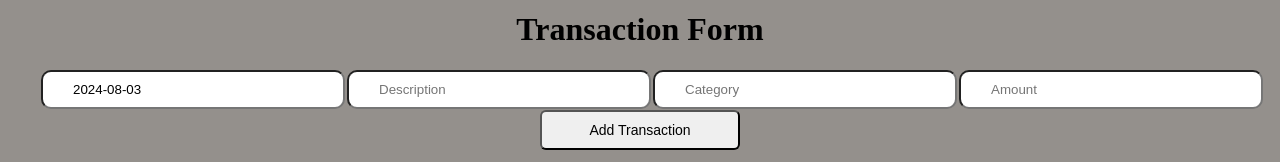
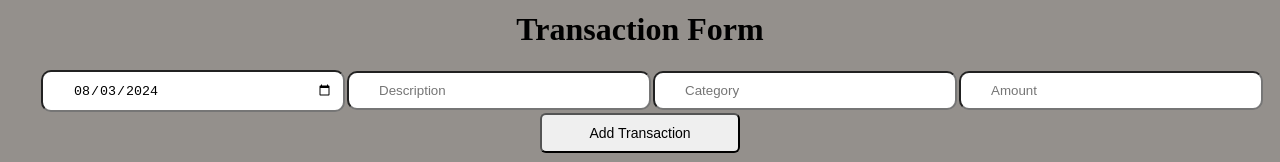
Before and after one commit to Gift-World/Bank-of-Flatiron, a React (Create React App) app: page / in a window 1280 px wide. Shown: the part 202-364 px from the top of the page. Built offline with nearby package versions, Linux system fonts and the light colour scheme; no server answers; a web font is replaced by a local one.

Commit message:
ipdated input type of date to date from text

```diff
--- a/src/components/Form.js
+++ b/src/components/Form.js
@@ -52,7 +52,7 @@ function Form() {
             <div>
               <input
                 className="form-input"
-                type="text"
+                type="date"
                 placeholder="Date"
                 value={date}
                 onChange={handleOnChangeDate}
@@ -86,7 +86,7 @@ function Form() {
             <div>
               <input
                 className="form-input"
-                type="text"
+                type="number"
                 placeholder="Amount"
                 value={amount}
                 onChange={handleOnChangeAmount}
```
